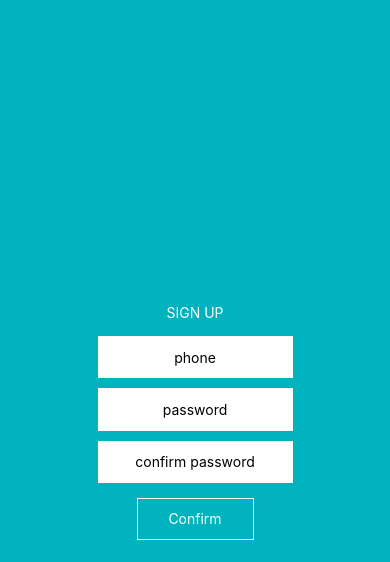
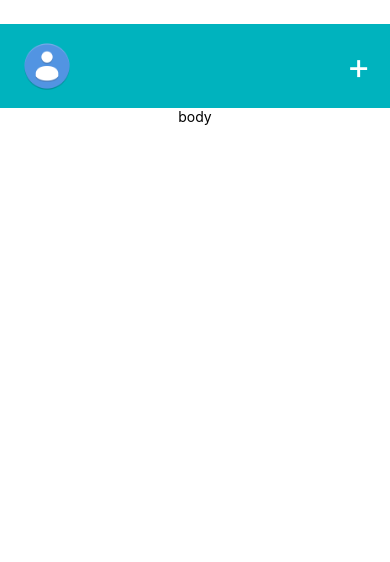
Before and after one commit to alex1mo/React-native-app, a React Native app: screen / in a window 390 px wide. Shown: the top 562 px of the page. Built offline with nearby package versions, Linux system fonts and the light colour scheme.

Commit message:
add header in Main page

```diff
--- a/App.js
+++ b/App.js
@@ -6,6 +6,7 @@ import createSagaMiddleware from "redux-saga";
 import rootReducer from "./src/reducer";
 import rootSaga from "./src/sagas";
 import SignUpContainer from "./src/pages/signup/SignUp.container";
+import MainContainer from "./src/pages/main/Main.container";
 
 const sagaMiddleware = createSagaMiddleware();
 
@@ -17,7 +18,7 @@ export default class App extends React.Component {
   render() {
     return (
       <Provider store={store}>
-        <SignUpContainer />
+        <MainContainer />
       </Provider>
     );
   }
--- /dev/null
+++ b/App.style.js
@@ -0,0 +1,9 @@
+import { Dimensions } from "react-native";
+
+const { height, width } = Dimensions.get("window");
+
+export const rootStyles = {
+  width,
+  height,
+  rem: 18 //root font size
+};
--- a/src/pages/main/Main.container.js
+++ b/src/pages/main/Main.container.js
@@ -0,0 +1,8 @@
+import React from "react";
+import { connect } from "react-redux";
+
+import Main from "./Main";
+
+const mapStateToProps = () => {};
+
+export default connect()(Main);
--- a/src/pages/main/Main.js
+++ b/src/pages/main/Main.js
@@ -0,0 +1,32 @@
+import React from "react";
+import { View, Image, Text, TouchableOpacity } from "react-native";
+
+import { styles } from "./Main.style";
+
+const Main = () => {
+  return (
+    <View>
+      <View style={styles.header}>
+        <TouchableOpacity>
+          <Image
+            style={styles.avatar}
+            source={require("../../../assets/defaultAvatar.png")}
+          />
+        </TouchableOpacity>
+        <TouchableOpacity>
+          <Text style={styles.add}>+</Text>
+        </TouchableOpacity>
+      </View>
+      <View
+        style={{
+          display: "flex",
+          alignItems: "center"
+        }}
+      >
+        <Text>body</Text>
+      </View>
+    </View>
+  );
+};
+
+export default Main;
--- a/src/pages/main/Main.style.js
+++ b/src/pages/main/Main.style.js
@@ -0,0 +1,36 @@
+import { StyleSheet } from "react-native";
+import { rootStyles } from "../../../App.style";
+
+let { width, height, rem } = rootStyles;
+
+export const styles = StyleSheet.create({
+  container: {
+    flex: 1,
+    backgroundColor: "#00b3be",
+    alignItems: "center",
+    justifyContent: "center"
+  },
+
+  header: {
+    paddingLeft: width * 0.05,
+    paddingRight: width * 0.05,
+    marginTop: 24,
+    width,
+    height: height * 0.1,
+    backgroundColor: "#00b3be",
+    display: "flex",
+    flexDirection: "row",
+    alignItems: "center",
+    justifyContent: "space-between"
+  },
+
+  avatar: {
+    width: rem * 3,
+    height: rem * 3
+  },
+
+  add: {
+    fontSize: rem * 2,
+    color: "white"
+  }
+});
--- a/src/pages/signup/SignUp.container.js
+++ b/src/pages/signup/SignUp.container.js
@@ -1,6 +1,7 @@
 import React from "react";
+import { connect } from "react-redux";
+
 import SignUp from "./SignUp";
-import { connect } from "react-redux";
 
 import signup from "../../action-creator/signup.js";
 
```
Also changed, not shown: assets/defaultAvatar.png (renamed from assets/avatar-default-icon .png).
